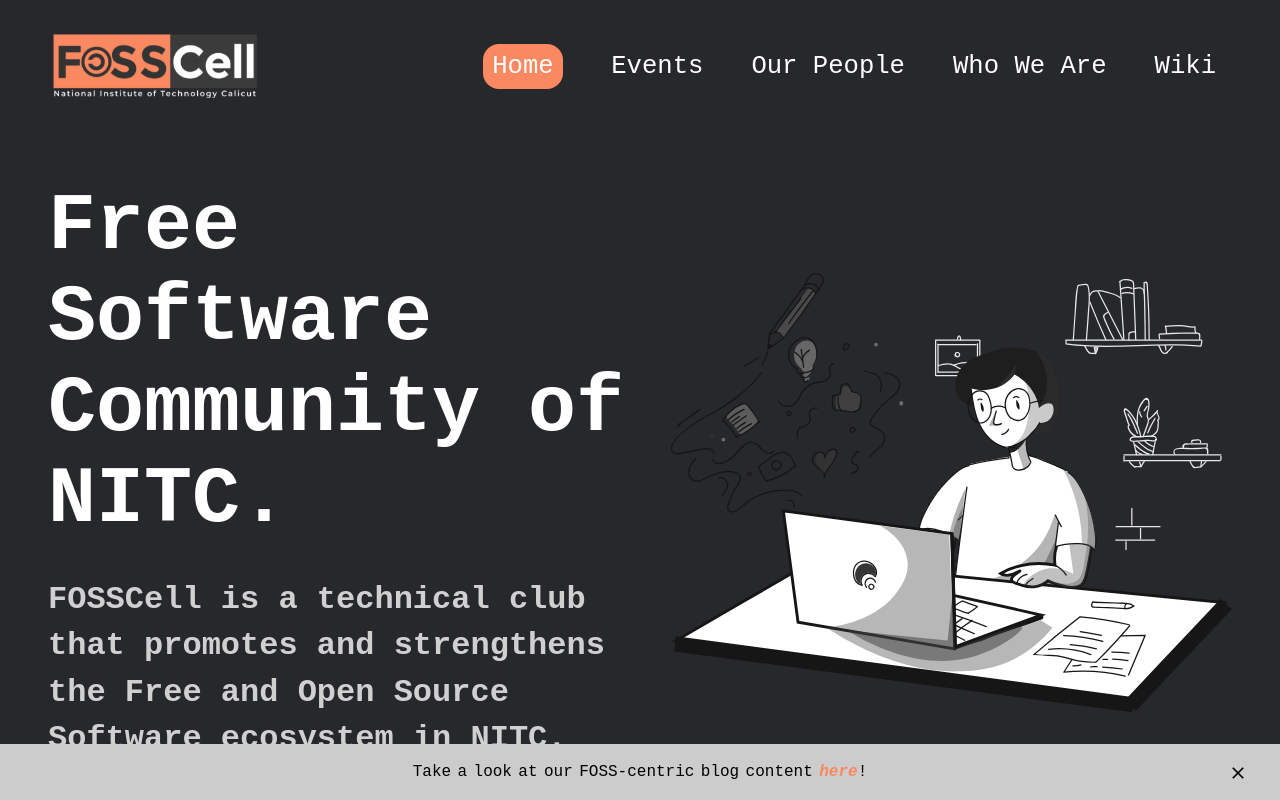
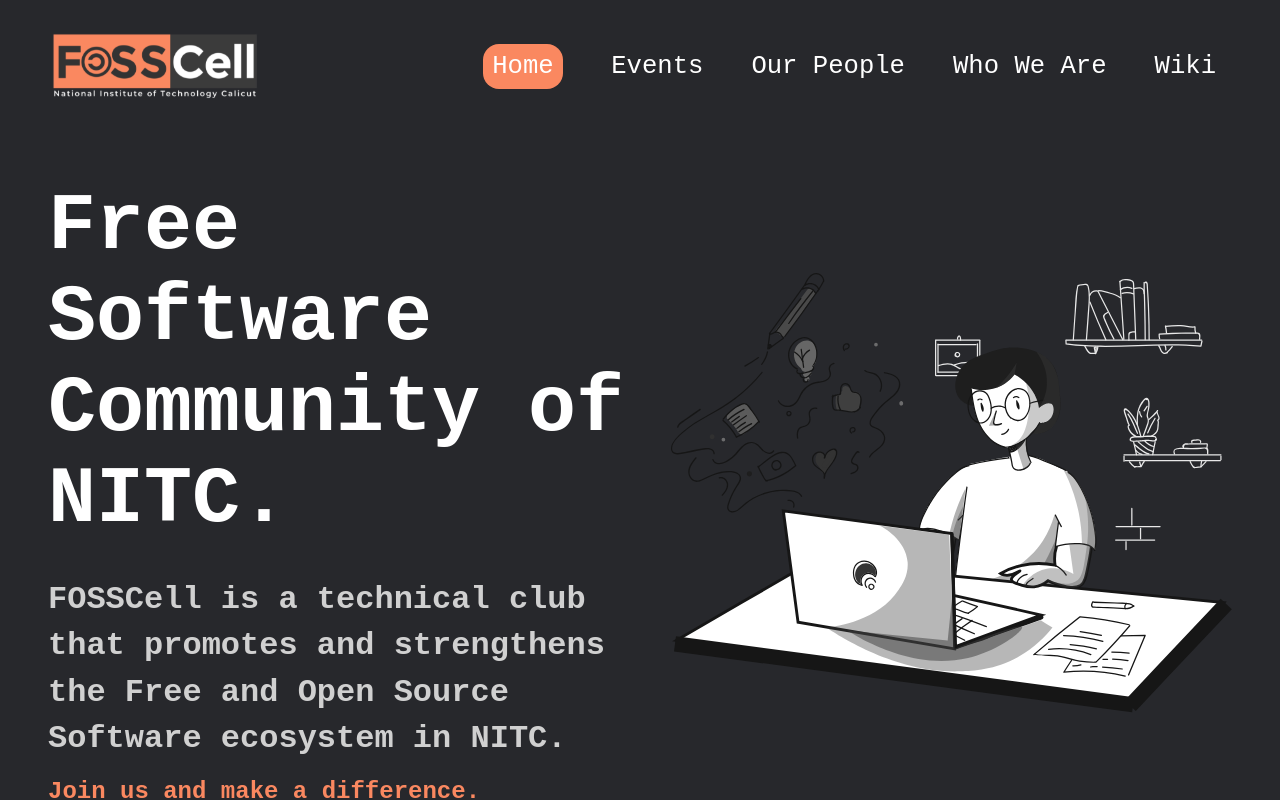
Before and after one commit to FOSSCellNITCalicut/fosscell-nextjs, a Next.js app: page / in a window 1280 px wide. Shown: the top 800 px of the page. Built offline with nearby package versions, Linux system fonts and the light colour scheme; no server answers.

Commit message:
updated EventContext.js

```diff
--- a/components/EventContext.js
+++ b/components/EventContext.js
@@ -6,7 +6,7 @@
   const [newsData, setNewsData] = useState(null);
   const [loading, setLoading] = useState(true);
   const [currentPage, setCurrentPage] = useState(0);
-  const [hid, setHidden] = useState(false);
+  const [hid, setHidden] = useState(true);
 
   return (
     <EventContext.Provider value={{ newsData, setNewsData, loading, setLoading, currentPage, setCurrentPage , hid, setHidden}}>
```
